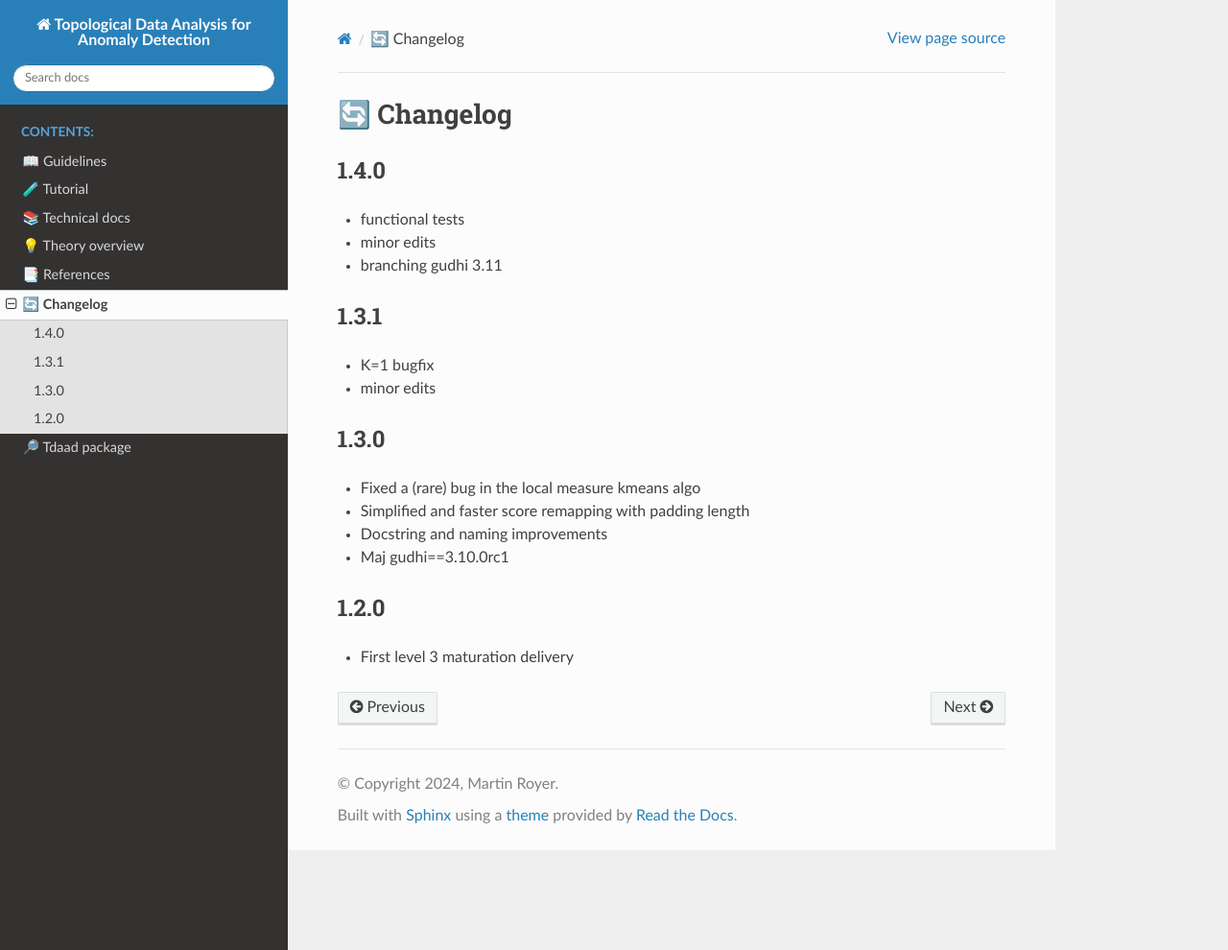
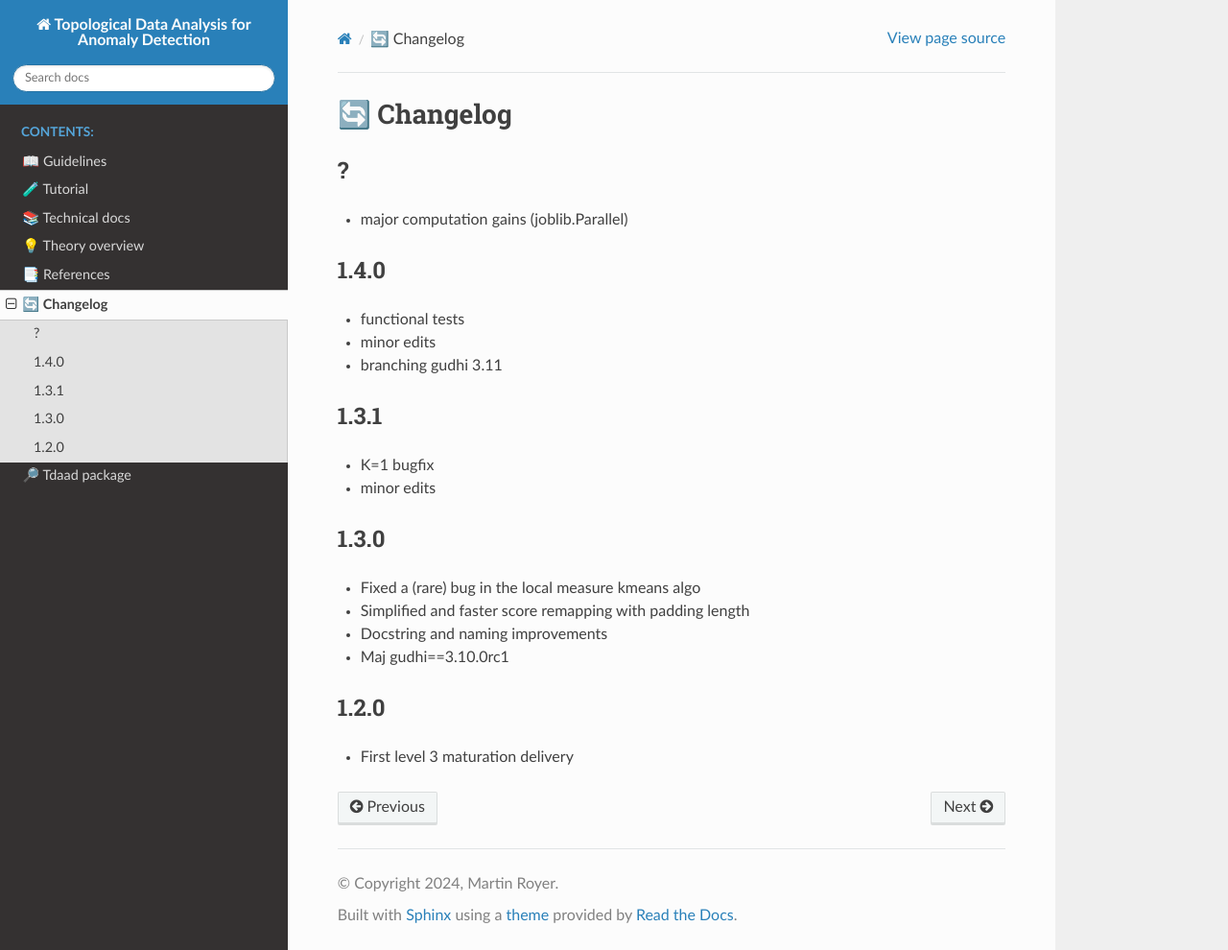
Before and after one commit to IRT-SystemX/tdaad, a Sphinx documentation site: the page built from docs/source/changelog.rst, in a window 1280 px wide and 990 px high. Shown: the whole window at 96% size. Built offline with Sphinx 7.4.7 and the Read the Docs theme 3.1.0, drawn with Linux system fonts in a browser that asks for light colours; pages that are not in the unit, such as notebooks, are missing from menus; some of the changed lines change nothing that is shown.

Commit message:
some cleanup

```diff
--- a/CHANGELOG.md
+++ b/CHANGELOG.md
@@ -1,5 +1,8 @@
 
 # CHANGELOG
+
+## ?
+- major computation gains (joblib.Parallel)
 
 ## 1.4.0
 - functional tests
--- a/docs/source/conf.py
+++ b/docs/source/conf.py
@@ -8,23 +8,30 @@ sys.path.insert(0, os.path.abspath("../.."))
 # -- Project information -----------------------------------------------------
 # https://www.sphinx-doc.org/en/master/usage/configuration.html#project-information
 
-project = 'Topological Data Analysis for Anomaly Detection'
-copyright = '2024, Martin Royer'
-author = 'Martin Royer'
-release = '0.1.0'
+project = "Topological Data Analysis for Anomaly Detection"
+copyright = "2024, Martin Royer"
+author = "Martin Royer"
+release = "0.1.0"
 
 # -- General configuration ---------------------------------------------------
 # https://www.sphinx-doc.org/en/master/usage/configuration.html#general-configuration
 
-extensions = [ "sphinx.ext.githubpages","sphinx.ext.todo", "sphinx.ext.viewcode", "sphinx.ext.autodoc", "sphinx.ext.napoleon",
-              "myst_parser", "nbsphinx"]
+extensions = [
+    "sphinx.ext.githubpages",
+    "sphinx.ext.todo",
+    "sphinx.ext.viewcode",
+    "sphinx.ext.autodoc",
+    "sphinx.ext.napoleon",
+    "myst_parser",
+    "nbsphinx",
+]
 
-templates_path = ['_templates']
-exclude_patterns = ['_build', 'Thumbs.db', '.DS_Store']
+templates_path = ["_templates"]
+exclude_patterns = ["_build", "Thumbs.db", ".DS_Store"]
 
 
 # -- Options for HTML output -------------------------------------------------
 # https://www.sphinx-doc.org/en/master/usage/configuration.html#options-for-html-output
 
-html_theme = 'sphinx_rtd_theme'
-html_static_path = ['_static']
+html_theme = "sphinx_rtd_theme"
+html_static_path = ["_static"]
```
Also changed, not shown: examples/__init__.py (deleted), 1 other file.
